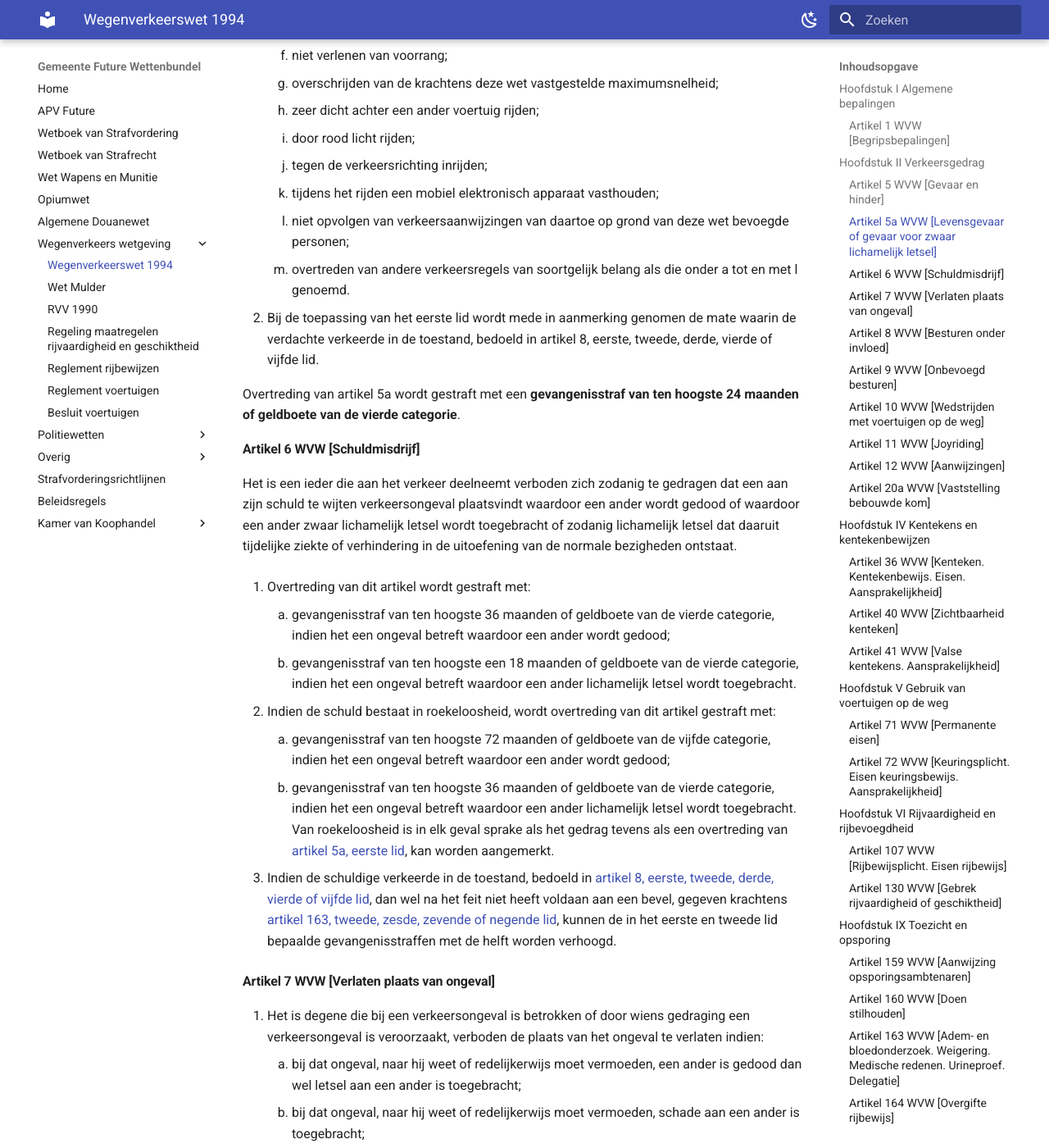
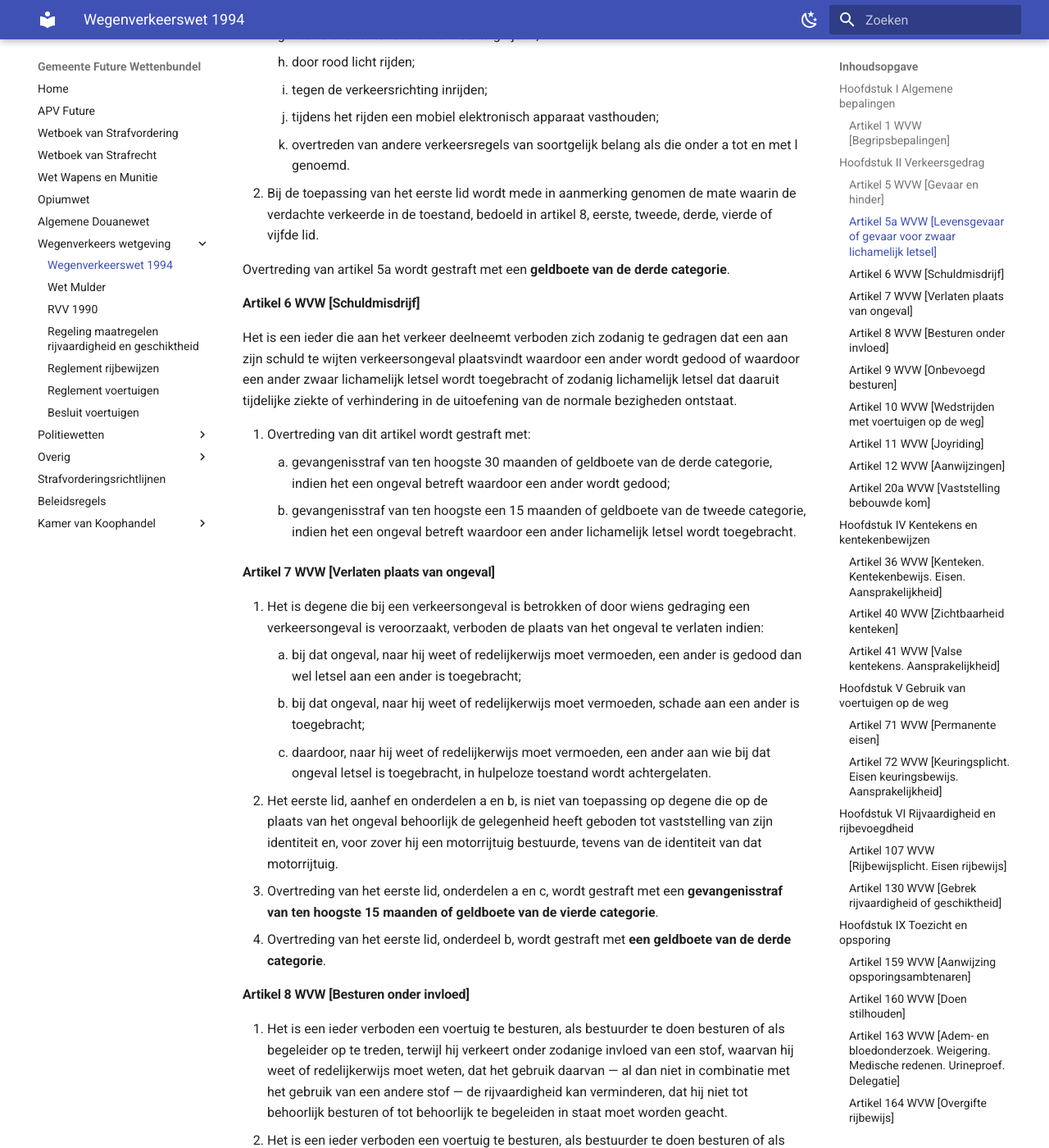
Before and after one commit to EnriqueFernandez20/FutureRP-Wettenbundel, an MkDocs documentation site: the page built from docs/wegenverkeerswet/wegenverkeerswet-1994.md, in a window 1280 px wide and 1400 px high, scrolled down 1727 px. Shown: the whole window at 82% size. Built offline with MkDocs 1.6.1 and Material for MkDocs 9.7.7, drawn with Linux system fonts in a browser that asks for light colours; some of the changed text lies outside the part shown.

Commit message:
Update wegenverkeerswet-1994.md

```diff
--- a/docs/wegenverkeerswet/wegenverkeerswet-1994.md
+++ b/docs/wegenverkeerswet/wegenverkeerswet-1994.md
@@ -5,13 +5,12 @@
 #### Artikel 1 WVW [Begripsbepalingen]
 
 1. In deze wet en de daarop berustende bepalingen wordt, tenzij anders blijkt, verstaan onder:
-    1. Onze Minister: Onze Minister van Infrastructuur en Milieu;
-    2. wegen: alle voor het openbaar verkeer openstaande wegen of paden met inbegrip van de daarin liggende bruggen en duikers en de tot die wegen behorende paden en bermen of zijkanten;
-    3. motorrijtuigen: alle voertuigen, bestemd om anders dan langs spoorstaven te worden voortbewogen uitsluitend of mede door een mechanische kracht, op of aan het voertuig zelf aanwezig dan wel door elektrische tractie met stroomtoevoer van elders, met uitzondering van fietsen met trapondersteuning;
-    4. aanhangwagen: voertuig dat kennelijk is bestemd om te worden voortbewogen door een motorrijtuig. In het bepaalde krachtens deze wet kan onder aanhangwagen tevens worden verstaan een voertuig dat door een ander voertuig wordt voortbewogen of kennelijk is bestemd om door een ander voertuig te worden voortbewogen;
-    5. bromfiets:
-        1. motorrijtuig op twee wielen, met een door de constructie bepaalde maximumsnelheid van niet meer dan 45 km/h, uitgerust met een verbrandingsmotor met een cilinderinhoud van niet meer dan 50 cm3 of een elektromotor met een nominaal continu maximumvermogen van niet meer dan 4 kW, niet zijnde een gehandicaptenvoertuig of een motorrijtuig als bedoeld in subonderdeel d;
-        2. motorrijtuig op drie wielen, met een door de constructie bepaalde maximumsnelheid van niet meer dan 45 km/h, niet zijnde een gehandicaptenvoertuig of een motorrijtuig als bedoeld in subonderdeel d, uitgerust met:
+    1. wegen: alle voor het openbaar verkeer openstaande wegen of paden met inbegrip van de daarin liggende bruggen en duikers en de tot die wegen behorende paden en bermen of zijkanten;
+    2. motorrijtuigen: alle voertuigen, bestemd om anders dan langs spoorstaven te worden voortbewogen uitsluitend of mede door een mechanische kracht, op of aan het voertuig zelf aanwezig dan wel door elektrische tractie met stroomtoevoer van elders, met uitzondering van fietsen met trapondersteuning;
+    3. aanhangwagen: voertuig dat kennelijk is bestemd om te worden voortbewogen door een motorrijtuig. In het bepaalde krachtens deze wet kan onder aanhangwagen tevens worden verstaan een voertuig dat door een ander voertuig wordt voortbewogen of kennelijk is bestemd om door een ander voertuig te worden voortbewogen;
+    4. bromfiets:
+        1. motorrijtuig op twee wielen, met een door de constructie bepaalde maximumsnelheid van niet meer dan 80 km/h, uitgerust met een verbrandingsmotor met een cilinderinhoud van niet meer dan 50 cm3 of een elektromotor met een nominaal continu maximumvermogen van niet meer dan 4 kW, niet zijnde een gehandicaptenvoertuig of een motorrijtuig als bedoeld in subonderdeel d;
+        2. motorrijtuig op drie wielen, met een door de constructie bepaalde maximumsnelheid van niet meer dan 80 km/h, niet zijnde een gehandicaptenvoertuig of een motorrijtuig als bedoeld in subonderdeel d, uitgerust met:
             1. een motor met elektrische ontsteking met een cilinderinhoud van niet meer dan 50 cm3,
             2. een motor met inwendige verbranding en een netto maximumvermogen van niet meer dan 4 kW voor andere dan onder 1° genoemde motoren, of
             3. een elektromotor met een nominaal continu maximumvermogen van niet meer dan 4 kW; dan wel
@@ -23,42 +22,33 @@
 
 #### Artikel 5 WVW [Gevaar en hinder]
 
-Het is een ieder verboden zich zodanig te gedragen dat gevaar op de weg wordt veroorzaakt of kan worden veroorzaakt of dat het verkeer op de weg wordt gehinderd of kan worden gehinderd. Dit wordt gestraft met een **hechtenis van ten hoogste zes maanden of geldboete van de derde categorie**.
+Het is een ieder verboden zich zodanig te gedragen dat gevaar op de weg wordt veroorzaakt of kan worden veroorzaakt of dat het verkeer op de weg wordt gehinderd of kan worden gehinderd. Dit wordt gestraft met een **geldboete van de derde categorie**.
 
 #### Artikel 5a WVW [Levensgevaar of gevaar voor zwaar lichamelijk letsel]
 
 1. Het is een ieder verboden opzettelijk zich zodanig in het verkeer te gedragen dat de verkeersregels in ernstige mate worden geschonden, indien daarvan levensgevaar of gevaar voor zwaar lichamelijk letsel voor een ander te duchten is. Als zodanige verkeersgedragingen kunnen de volgende gedragingen worden aangemerkt:
     1. onvoldoende rechts houden op onoverzichtelijke plaatsen;
     2. gevaarlijk inhalen;
-    3. negeren van een rood kruis;
-    4. over een vluchtstrook rijden waar dit niet is toegestaan;
-    5. inhalen voor of op een voetgangersoversteekplaats;
-    6. niet verlenen van voorrang;
-    7. overschrijden van de krachtens deze wet vastgestelde maximumsnelheid;
-    8. zeer dicht achter een ander voertuig rijden;
-    9. door rood licht rijden;
-    10. tegen de verkeersrichting inrijden;
-    11. tijdens het rijden een mobiel elektronisch apparaat vasthouden;
-    12. niet opvolgen van verkeersaanwijzingen van daartoe op grond van deze wet bevoegde personen;
-    13. overtreden van andere verkeersregels van soortgelijk belang als die onder a tot en met l genoemd.
+    3. over een vluchtstrook rijden waar dit niet is toegestaan;
+    4. inhalen voor of op een voetgangersoversteekplaats;
+    5. niet verlenen van voorrang;
+    6. overschrijden van de krachtens deze wet vastgestelde maximumsnelheid;
+    7. zeer dicht achter een ander voertuig rijden;
+    8. door rood licht rijden;
+    9. tegen de verkeersrichting inrijden;
+    10. tijdens het rijden een mobiel elektronisch apparaat vasthouden;
+    11. overtreden van andere verkeersregels van soortgelijk belang als die onder a tot en met l genoemd.
 2. Bij de toepassing van het eerste lid wordt mede in aanmerking genomen de mate waarin de verdachte verkeerde in de toestand, bedoeld in artikel 8, eerste, tweede, derde, vierde of vijfde lid.
 
-Overtreding van artikel 5a wordt gestraft met een **gevangenisstraf van ten hoogste 24 maanden of geldboete van de vierde categorie**.
+Overtreding van artikel 5a wordt gestraft met een **geldboete van de derde categorie**.
 
 #### Artikel 6 WVW [Schuldmisdrijf]
 
 Het is een ieder die aan het verkeer deelneemt verboden zich zodanig te gedragen dat een aan zijn schuld te wijten verkeersongeval plaatsvindt waardoor een ander wordt gedood of waardoor een ander zwaar lichamelijk letsel wordt toegebracht of zodanig lichamelijk letsel dat daaruit tijdelijke ziekte of verhindering in de uitoefening van de normale bezigheden ontstaat.
 
 1. Overtreding van dit artikel wordt gestraft met:
-    1. gevangenisstraf van ten hoogste 36 maanden of geldboete van de vierde categorie, indien het een ongeval betreft waardoor een ander wordt gedood;
-    2. gevangenisstraf van ten hoogste een 18 maanden of geldboete van de vierde categorie, indien het een ongeval betreft waardoor een ander lichamelijk letsel wordt toegebracht.
-
-2. Indien de schuld bestaat in roekeloosheid, wordt overtreding van dit artikel gestraft met:
-    1. gevangenisstraf van ten hoogste 72 maanden of geldboete van de vijfde categorie, indien het een ongeval betreft waardoor een ander wordt gedood;
-    2. gevangenisstraf van ten hoogste 36 maanden of geldboete van de vierde categorie, indien het een ongeval betreft waardoor een ander lichamelijk letsel wordt toegebracht.
-       Van roekeloosheid is in elk geval sprake als het gedrag tevens als een overtreding van [artikel 5a, eerste lid](#artikel-5a-wvw-levensgevaar-of-gevaar-voor-zwaar-lichamelijk-letsel), kan worden aangemerkt.
-
-3. Indien de schuldige verkeerde in de toestand, bedoeld in [artikel 8, eerste, tweede, derde, vierde of vijfde lid](#artikel-8-wvw-besturen-onder-invloed), dan wel na het feit niet heeft voldaan aan een bevel, gegeven krachtens [artikel 163, tweede, zesde, zevende of negende lid](#artikel-163-wvw-adem--en-bloedonderzoek-weigering-medische-redenen-urineproef-delegatie), kunnen de in het eerste en tweede lid bepaalde gevangenisstraffen met de helft worden verhoogd.
+    1. gevangenisstraf van ten hoogste 30 maanden of geldboete van de derde categorie, indien het een ongeval betreft waardoor een ander wordt gedood;
+    2. gevangenisstraf van ten hoogste een 15 maanden of geldboete van de tweede categorie, indien het een ongeval betreft waardoor een ander lichamelijk letsel wordt toegebracht.
 
 #### Artikel 7 WVW [Verlaten plaats van ongeval]
 
@@ -68,17 +58,19 @@ Het is een ieder die aan het verkeer deelneemt verboden zich zodanig te gedragen
     3. daardoor, naar hij weet of redelijkerwijs moet vermoeden, een ander aan wie bij dat ongeval letsel is toegebracht, in hulpeloze toestand wordt achtergelaten.
 2. Het eerste lid, aanhef en onderdelen a en b, is niet van toepassing op degene die op de plaats van het ongeval behoorlijk de gelegenheid heeft geboden tot vaststelling van zijn identiteit en, voor zover hij een motorrijtuig bestuurde, tevens van de identiteit van dat motorrijtuig.
 
-3. Overtreding van het eerste lid, onderdelen a en c, wordt gestraft met een **gevangenisstraf van ten hoogste 12 maanden of geldboete van de vierde categorie**.
-4. Overtreding van het eerste lid, onderdeel b, wordt gestraft met **gevangenisstraf van ten hoogste drie maanden of geldboete van de derde categorie**.
+3. Overtreding van het eerste lid, onderdelen a en c, wordt gestraft met een **gevangenisstraf van ten hoogste 15 maanden of geldboete van de vierde categorie**.
+4. Overtreding van het eerste lid, onderdeel b, wordt gestraft met **een geldboete van de derde categorie**.
 
 #### Artikel 8 WVW [Besturen onder invloed]
 
 1. Het is een ieder verboden een voertuig te besturen, als bestuurder te doen besturen of als begeleider op te treden, terwijl hij verkeert onder zodanige invloed van een stof, waarvan hij weet of redelijkerwijs moet weten, dat het gebruik daarvan — al dan niet in combinatie met het gebruik van een andere stof — de rijvaardigheid kan verminderen, dat hij niet tot behoorlijk besturen of tot behoorlijk te begeleiden in staat moet worden geacht.
 2. Het is een ieder verboden een voertuig te besturen, als bestuurder te doen besturen of als begeleider op te treden na zodanig gebruik van alcoholhoudende drank, dat:
     1. het alcoholgehalte in zijn adem bij een onderzoek hoger blijkt te zijn dan 220 microgram alcohol per liter uitgeademde lucht, dan wel
-    2. het alcoholgehalte in zijn bloed bij een onderzoek hoger blijkt te zijn dan 0,5 milligram alcohol per milliliter bloed.
 
-Overtreding van artikel 8 wordt gestraft met een **gevangenisstraf van ten hoogste 12 maanden of geldboete van de vierde categorie**.
+Overtreding van artikel 8 wordt gestraft met een **geldboete van de derde categorie**.
+
+-------------------------------------------------------------------------------------------------------------------------------------------------------------------------------------------------------------------------
+TOT HIER
 
 #### Artikel 9 WVW [Onbevoegd besturen]
 
```
